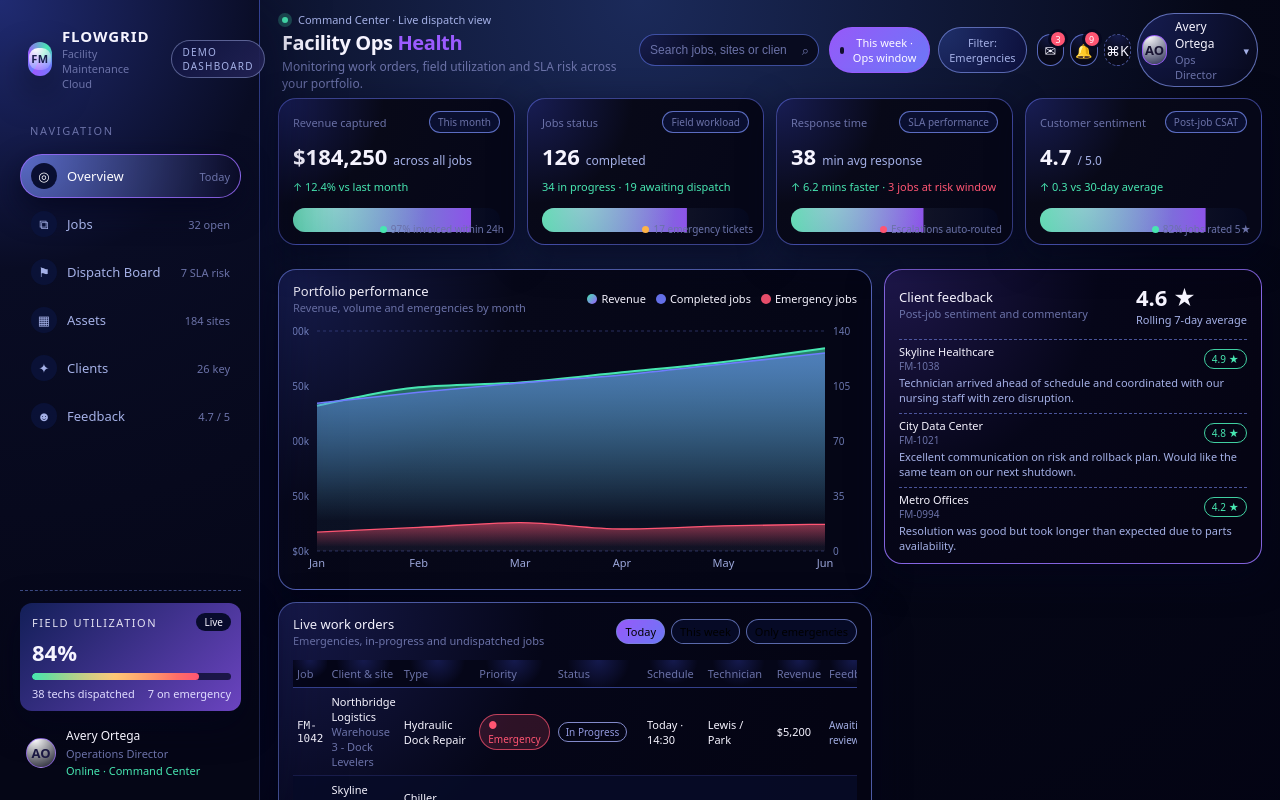
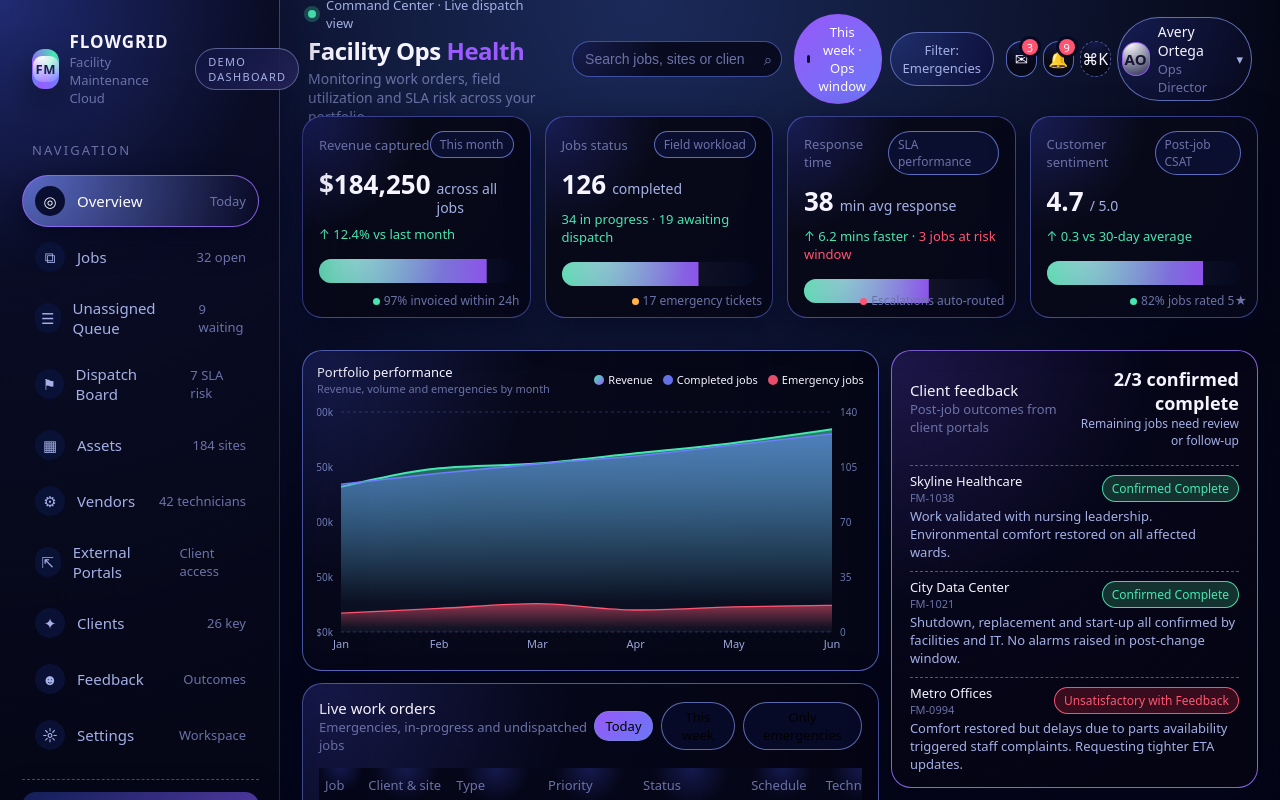
Before and after one commit to carledwardm/cursor-dashboard-project, a Next.js app: page / in a window 1280 px wide. Shown: the top 800 px of the page. Built offline with nearby package versions, Linux system fonts and the light colour scheme.

Commit message:
Add additional tabs to left bar, increase font size, increase component sizes

```diff
--- a/src/app/Dashboard.module.scss
+++ b/src/app/Dashboard.module.scss
@@ -8,8 +8,8 @@
   flex: 1;
   display: flex;
   flex-direction: column;
-  padding: 16px 18px 18px;
-  gap: 10px;
+  padding: 20px 22px 22px;
+  gap: 14px;
 }
 
 .content {
--- a/src/app/globals.css
+++ b/src/app/globals.css
@@ -16,15 +16,15 @@
   --color-text-muted: #a4b0e6;
   --color-text-soft: #6b72a8;
 
-  --radius-lg: 18px;
-  --radius-md: 12px;
+  --radius-lg: 20px;
+  --radius-md: 14px;
   --radius-pill: 999px;
 
   --shadow-soft: 0 18px 60px rgba(5, 8, 40, 0.78);
   --shadow-subtle: 0 12px 35px rgba(3, 5, 28, 0.65);
 
-  --sidebar-width: 260px;
-  --header-height: 72px;
+  --sidebar-width: 280px;
+  --header-height: 82px;
 }
 
 html,
@@ -38,6 +38,7 @@ body {
   color: var(--color-text-primary);
   background: radial-gradient(circle at top, #1b2a5a 0, #050716 52%, #030313 100%);
   font-family: system-ui, -apple-system, BlinkMacSystemFont, "Segoe UI", sans-serif;
+  font-size: 16px;
   -webkit-font-smoothing: antialiased;
   -moz-osx-font-smoothing: grayscale;
 }
--- a/src/components/dashboard/FeedbackPanel.module.scss
+++ b/src/components/dashboard/FeedbackPanel.module.scss
@@ -1,6 +1,6 @@
 .card {
   border-radius: var(--radius-lg);
-  padding: 12px 14px 10px;
+  padding: 16px 18px 14px;
   background: radial-gradient(circle at top left, #1e174b 0, #060619 45%, #050413 85%);
   border: 1px solid rgba(152, 116, 255, 0.85);
   box-shadow: var(--shadow-subtle);
@@ -13,40 +13,44 @@
   display: flex;
   justify-content: space-between;
   align-items: center;
-  font-size: 12px;
+  font-size: 13px;
 }
 
 .title {
-  font-size: 13px;
+  font-size: 15px;
   font-weight: 500;
 }
 
 .subtitle {
-  font-size: 11px;
+  font-size: 13px;
   color: var(--color-text-soft);
 }
 
-.score {
-  font-size: 22px;
+.summary {
+  text-align: right;
+}
+
+.summaryPrimary {
+  font-size: 18px;
   font-weight: 600;
 }
 
-.scoreMeta {
-  font-size: 11px;
+.summaryMeta {
+  font-size: 12px;
   color: var(--color-text-muted);
 }
 
 .list {
   display: flex;
   flex-direction: column;
-  gap: 8px;
-  margin-top: 4px;
+  gap: 10px;
+  margin-top: 8px;
 }
 
 .item {
-  padding-top: 4px;
+  padding-top: 6px;
   border-top: 1px dashed rgba(92, 104, 186, 0.8);
-  font-size: 11px;
+  font-size: 13px;
 }
 
 .clientRow {
@@ -61,16 +65,35 @@
 }
 
 .jobId {
-  font-size: 10px;
+  font-size: 11px;
   color: var(--color-text-soft);
 }
 
-.scorePill {
-  padding: 2px 7px;
+.outcomePill {
+  padding: 4px 9px;
   border-radius: 999px;
-  border: 1px solid rgba(71, 230, 177, 0.9);
+  border: 1px solid rgba(146, 153, 222, 0.9);
+  background: rgba(10, 14, 50, 0.96);
+  color: var(--color-text-muted);
+  font-size: 12px;
+}
+
+.outcomePositive {
+  border-color: rgba(71, 230, 177, 0.9);
+  background: rgba(23, 57, 52, 0.9);
   color: var(--color-success);
-  font-size: 10px;
+}
+
+.outcomeNegative {
+  border-color: rgba(255, 85, 115, 0.95);
+  background: rgba(60, 14, 30, 0.92);
+  color: var(--color-danger);
+}
+
+.outcomeFollowup {
+  border-color: rgba(255, 179, 71, 0.95);
+  background: rgba(60, 41, 17, 0.94);
+  color: var(--color-warning);
 }
 
 .comment {
--- a/src/components/dashboard/FeedbackPanel.tsx
+++ b/src/components/dashboard/FeedbackPanel.tsx
@@ -1,9 +1,12 @@
 import { customerFeedback } from "@/data/dashboardData";
+import type { FeedbackOutcome } from "@/data/dashboardData";
 import styles from "./FeedbackPanel.module.scss";
 
 export function FeedbackPanel() {
-  const avgScore =
-    customerFeedback.reduce((sum, f) => sum + f.score, 0) / customerFeedback.length;
+  const total = customerFeedback.length;
+  const confirmed = customerFeedback.filter(
+    (f) => f.outcome === "Confirmed Complete",
+  ).length;
 
   return (
     <section
@@ -14,11 +17,13 @@ export function FeedbackPanel() {
       <div className={styles.headerRow}>
         <div>
           <div className={styles.title}>Client feedback</div>
-          <div className={styles.subtitle}>Post-job sentiment and commentary</div>
+          <div className={styles.subtitle}>Post-job outcomes from client portals</div>
         </div>
-        <div>
-          <div className={styles.score}>{avgScore.toFixed(1)} ★</div>
-          <div className={styles.scoreMeta}>Rolling 7-day average</div>
+        <div className={styles.summary}>
+          <div className={styles.summaryPrimary}>
+            {confirmed}/{total} confirmed complete
+          </div>
+          <div className={styles.summaryMeta}>Remaining jobs need review or follow-up</div>
         </div>
       </div>
 
@@ -30,7 +35,11 @@ export function FeedbackPanel() {
                 <div className={styles.client}>{feedback.client}</div>
                 <div className={styles.jobId}>{feedback.jobId}</div>
               </div>
-              <span className={styles.scorePill}>{feedback.score.toFixed(1)} ★</span>
+              <span
+                className={`${styles.outcomePill} ${outcomeClass(feedback.outcome)}`}
+              >
+                {feedback.outcome}
+              </span>
             </div>
             <p className={styles.comment}>{feedback.comment}</p>
           </article>
@@ -39,3 +48,9 @@ export function FeedbackPanel() {
     </section>
   );
 }
+
+function outcomeClass(outcome: FeedbackOutcome) {
+  if (outcome === "Confirmed Complete") return styles.outcomePositive;
+  if (outcome === "Unsatisfactory with Feedback") return styles.outcomeNegative;
+  return styles.outcomeFollowup;
+}
--- a/src/components/dashboard/JobsTable.module.scss
+++ b/src/components/dashboard/JobsTable.module.scss
@@ -1,6 +1,6 @@
 .card {
   border-radius: var(--radius-lg);
-  padding: 12px 14px 10px;
+  padding: 14px 16px 12px;
   background: radial-gradient(circle at top left, #171a4b 0, #050618 40%, #040413 85%);
   border: 1px solid rgba(106, 125, 220, 0.7);
   box-shadow: var(--shadow-subtle);
@@ -13,28 +13,28 @@
   display: flex;
   justify-content: space-between;
   align-items: center;
-  font-size: 12px;
+  font-size: 13px;
 }
 
 .title {
-  font-size: 13px;
+  font-size: 15px;
   font-weight: 500;
 }
 
 .subtitle {
-  font-size: 11px;
+  font-size: 13px;
   color: var(--color-text-soft);
 }
 
 .filters {
   display: flex;
   align-items: center;
-  gap: 6px;
-  font-size: 11px;
+  gap: 8px;
+  font-size: 13px;
 }
 
 .filterChip {
-  padding: 4px 8px;
+  padding: 5px 10px;
   border-radius: 999px;
   border: 1px solid rgba(118, 136, 215, 0.75);
   background: rgba(7, 11, 40, 0.96);
@@ -46,20 +46,20 @@
 }
 
 .tableWrapper {
-  margin-top: 4px;
-  max-height: 240px;
+  margin-top: 6px;
+  max-height: 260px;
   overflow: auto;
 }
 
 .table {
   width: 100%;
   border-collapse: collapse;
-  font-size: 11px;
+  font-size: 13px;
 }
 
 .th {
   text-align: left;
-  padding: 6px 4px;
+  padding: 8px 6px;
   color: var(--color-text-soft);
   font-weight: 500;
   border-bottom: 1px solid rgba(58, 71, 151, 0.9);
@@ -70,7 +70,7 @@
 }
 
 .td {
-  padding: 6px 4px;
+  padding: 8px 6px;
   border-bottom: 1px solid rgba(27, 32, 80, 0.9);
 }
 
@@ -92,9 +92,9 @@
 }
 
 .priorityPill {
-  padding: 3px 8px;
+  padding: 4px 9px;
   border-radius: 999px;
-  font-size: 10px;
+  font-size: 12px;
   display: inline-flex;
   align-items: center;
   gap: 4px;
@@ -125,9 +125,9 @@
 }
 
 .statusPill {
-  padding: 2px 7px;
+  padding: 3px 8px;
   border-radius: 999px;
-  font-size: 10px;
+  font-size: 12px;
   border: 1px solid rgba(119, 135, 214, 0.7);
 }
 
@@ -152,7 +152,7 @@
 }
 
 .slaBadge {
-  font-size: 10px;
+  font-size: 12px;
   color: var(--color-danger);
 }
 
@@ -161,7 +161,7 @@
 }
 
 .feedback {
-  font-size: 10px;
+  font-size: 12px;
   color: var(--color-text-muted);
 }
 
--- a/src/components/dashboard/KpiCards.module.scss
+++ b/src/components/dashboard/KpiCards.module.scss
@@ -1,13 +1,13 @@
 .grid {
   display: grid;
   grid-template-columns: repeat(4, minmax(0, 1fr));
-  gap: 12px;
-  margin-bottom: 14px;
+  gap: 14px;
+  margin-bottom: 18px;
 }
 
 .card {
   border-radius: var(--radius-lg);
-  padding: 12px 14px;
+  padding: 14px 16px;
   background: radial-gradient(circle at top left, #181d54 0, #080918 38%, #060718 80%);
   border: 1px solid rgba(111, 124, 255, 0.5);
   box-shadow: var(--shadow-subtle);
@@ -22,14 +22,14 @@
   display: flex;
   justify-content: space-between;
   align-items: center;
-  font-size: 11px;
+  font-size: 13px;
   color: var(--color-text-soft);
 }
 
 .pill {
-  padding: 3px 8px;
+  padding: 4px 9px;
   border-radius: 999px;
-  font-size: 10px;
+  font-size: 12px;
   border: 1px solid rgba(126, 148, 255, 0.7);
   background: rgba(11, 16, 49, 0.96);
 }
@@ -41,17 +41,17 @@
 }
 
 .value {
-  font-size: 22px;
+  font-size: 26px;
   font-weight: 600;
 }
 
 .unit {
-  font-size: 12px;
+  font-size: 14px;
   color: var(--color-text-muted);
 }
 
 .trend {
-  font-size: 11px;
+  font-size: 13px;
   color: var(--color-success);
 }
 
@@ -60,7 +60,7 @@
 }
 
 .sparkTrack {
-  margin-top: 6px;
+  margin-top: 8px;
   width: 100%;
   height: 24px;
   border-radius: 999px;
@@ -87,7 +87,7 @@
   position: absolute;
   right: 10px;
   bottom: 8px;
-  font-size: 10px;
+  font-size: 12px;
   color: var(--color-text-soft);
 }
 
--- a/src/components/layout/Header.module.scss
+++ b/src/components/layout/Header.module.scss
@@ -3,8 +3,8 @@
   display: flex;
   align-items: center;
   justify-content: space-between;
-  gap: 16px;
-  padding: 8px 4px 12px;
+  gap: 18px;
+  padding: 10px 6px 14px;
 }
 
 .titleBlock {
@@ -14,13 +14,13 @@
 }
 
 .title {
-  font-size: 20px;
+  font-size: 24px;
   font-weight: 600;
   letter-spacing: -0.02em;
 }
 
 .subtitle {
-  font-size: 12px;
+  font-size: 14px;
   color: var(--color-text-soft);
 }
 
@@ -33,13 +33,13 @@
   align-items: center;
   gap: 10px;
   margin-top: 4px;
-  font-size: 11px;
+  font-size: 13px;
   color: var(--color-text-muted);
 }
 
 .dot {
-  width: 6px;
-  height: 6px;
+  width: 8px;
+  height: 8px;
   border-radius: 999px;
   background: var(--color-success);
   box-shadow: 0 0 0 4px rgba(71, 230, 177, 0.25);
@@ -48,22 +48,22 @@
 .toolbar {
   display: flex;
   align-items: center;
-  gap: 10px;
+  gap: 12px;
 }
 
 .search {
   position: relative;
-  min-width: 180px;
+  min-width: 210px;
 }
 
 .searchInput {
   width: 100%;
-  padding: 8px 32px 8px 10px;
+  padding: 9px 36px 9px 12px;
   border-radius: 999px;
   border: 1px solid rgba(103, 129, 255, 0.55);
   background: radial-gradient(circle at top left, #171d4e 0, #080b1f 40%);
   color: var(--color-text-primary);
-  font-size: 12px;
+  font-size: 14px;
 }
 
 .searchInput::placeholder {
@@ -75,7 +75,7 @@
   right: 10px;
   top: 50%;
   transform: translateY(-50%);
-  font-size: 13px;
+  font-size: 15px;
   color: var(--color-text-soft);
 }
 
@@ -86,9 +86,9 @@
 }
 
 .chip {
-  padding: 7px 10px;
+  padding: 8px 12px;
   border-radius: 999px;
-  font-size: 11px;
+  font-size: 13px;
   border: 1px solid rgba(120, 139, 221, 0.7);
   background: radial-gradient(circle at top left, rgba(33, 49, 110, 0.95), rgba(12, 15, 58, 0.98));
   color: var(--color-text-muted);
@@ -108,8 +108,8 @@
 }
 
 .chipDot {
-  width: 7px;
-  height: 7px;
+  width: 8px;
+  height: 8px;
   border-radius: 999px;
   background: rgba(5, 7, 26, 0.9);
 }
@@ -121,15 +121,15 @@
 }
 
 .iconButton {
-  width: 32px;
-  height: 32px;
+  width: 36px;
+  height: 36px;
   border-radius: 999px;
   border: 1px solid rgba(122, 145, 255, 0.7);
   background: radial-gradient(circle at top, #151b4b, #080918 60%);
   display: flex;
   align-items: center;
   justify-content: center;
-  font-size: 14px;
+  font-size: 16px;
   cursor: pointer;
   color: var(--color-text-primary);
   position: relative;
@@ -144,12 +144,12 @@
   position: absolute;
   top: -3px;
   right: -2px;
-  width: 14px;
-  height: 14px;
+  width: 16px;
+  height: 16px;
   border-radius: 999px;
   background: var(--color-danger);
   color: #fff;
-  font-size: 9px;
+  font-size: 11px;
   display: flex;
   align-items: center;
   justify-content: center;
@@ -167,15 +167,15 @@
 }
 
 .userAvatar {
-  width: 30px;
-  height: 30px;
+  width: 34px;
+  height: 34px;
   border-radius: 999px;
   background: radial-gradient(circle at 25% 0%, #ffffff, rgba(255, 255, 255, 0.1));
   border: 1px solid rgba(155, 91, 255, 0.9);
   display: flex;
   align-items: center;
   justify-content: center;
-  font-size: 13px;
+  font-size: 15px;
   font-weight: 600;
   color: #181433;
 }
@@ -187,16 +187,16 @@
 }
 
 .userName {
-  font-size: 12px;
+  font-size: 14px;
 }
 
 .userRole {
-  font-size: 11px;
+  font-size: 13px;
   color: var(--color-text-soft);
 }
 
 .userCaret {
-  font-size: 11px;
+  font-size: 13px;
   color: var(--color-text-muted);
 }
 
--- a/src/components/layout/Sidebar.module.scss
+++ b/src/components/layout/Sidebar.module.scss
@@ -4,7 +4,7 @@
   left: 0;
   height: 100vh;
   width: var(--sidebar-width);
-  padding: 20px 18px 20px 20px;
+  padding: 22px 20px 22px 22px;
   background: radial-gradient(circle at top left, #202b72 0, #090c24 32%, #050616 90%);
   border-right: 1px solid rgba(115, 138, 255, 0.24);
   box-shadow: var(--shadow-soft);
@@ -19,8 +19,8 @@
   display: flex;
   align-items: center;
   justify-content: space-between;
-  gap: 12px;
-  padding: 6px 8px 10px;
+  gap: 14px;
+  padding: 8px 10px 12px;
 }
 
 .brandMark {
@@ -30,8 +30,8 @@
 }
 
 .brandLogo {
-  width: 34px;
-  height: 34px;
+  width: 40px;
+  height: 40px;
   border-radius: 12px;
   background: conic-gradient(
     from 210deg,
@@ -48,36 +48,36 @@
 }
 
 .brandLogoInner {
-  width: 22px;
-  height: 22px;
+  width: 26px;
+  height: 26px;
   border-radius: 9px;
   background: radial-gradient(circle at 30% 0%, #ffffff, rgba(255, 255, 255, 0.05));
   display: flex;
   align-items: center;
   justify-content: center;
-  font-size: 11px;
+  font-size: 13px;
   font-weight: 700;
   letter-spacing: 0.04em;
   color: #1b1f4e;
 }
 
 .brandTextPrimary {
-  font-size: 15px;
+  font-size: 17px;
   font-weight: 600;
   letter-spacing: 0.06em;
   text-transform: uppercase;
 }
 
 .brandTextSecondary {
-  font-size: 11px;
+  font-size: 13px;
   color: var(--color-text-soft);
 }
 
 .badge {
-  padding: 4px 10px;
+  padding: 5px 12px;
   border-radius: 999px;
   border: 1px solid rgba(186, 199, 255, 0.4);
-  font-size: 10px;
+  font-size: 11px;
   text-transform: uppercase;
   letter-spacing: 0.12em;
   color: var(--color-text-muted);
@@ -97,7 +97,7 @@
 }
 
 .navSectionLabel {
-  font-size: 11px;
+  font-size: 13px;
   letter-spacing: 0.16em;
   text-transform: uppercase;
   color: var(--color-text-soft);
@@ -113,11 +113,11 @@
 
 .navItem {
   border-radius: 999px;
-  padding: 8px 10px;
+  padding: 10px 12px;
   display: flex;
   align-items: center;
-  gap: 10px;
-  font-size: 13px;
+  gap: 12px;
+  font-size: 15px;
   color: var(--color-text-muted);
   cursor: pointer;
   border: 1px solid transparent;
@@ -125,14 +125,14 @@
 }
 
 .navItemIcon {
-  width: 26px;
-  height: 26px;
+  width: 30px;
+  height: 30px;
   border-radius: 999px;
   background: rgba(11, 20, 61, 0.75);
   display: flex;
   align-items: center;
   justify-content: center;
-  font-size: 13px;
+  font-size: 15px;
 }
 
 .navItemPrimary {
@@ -141,7 +141,7 @@
 
 .navItemMeta {
   margin-left: auto;
-  font-size: 11px;
+  font-size: 13px;
   color: var(--color-text-soft);
 }
 
@@ -176,7 +176,7 @@
 
 .utilizationCard {
   border-radius: var(--radius-md);
-  padding: 10px 10px 10px 12px;
+  padding: 12px 12px 12px 14px;
   background: linear-gradient(
     135deg,
     rgba(19, 32, 91, 0.95),
@@ -192,7 +192,7 @@
   display: flex;
   justify-content: space-between;
   align-items: center;
-  font-size: 11px;
+  font-size: 13px;
 }
 
 .utilizationTitle {
@@ -209,7 +209,7 @@
 }
 
 .utilizationValue {
-  font-size: 22px;
+  font-size: 26px;
   font-weight: 600;
 }
 
@@ -217,14 +217,14 @@
   display: flex;
   justify-content: space-between;
   align-items: center;
-  font-size: 11px;
+  font-size: 13px;
   color: #e0dcff;
 }
 
 .sparklineTrack {
   position: relative;
   width: 100%;
-  height: 7px;
+  height: 9px;
   border-radius: 999px;
   background: rgba(4, 7, 32, 0.72);
   overflow: hidden;
@@ -248,20 +248,20 @@
 .profileRow {
   display: flex;
   align-items: center;
-  gap: 10px;
-  padding: 6px 6px 2px;
+  gap: 12px;
+  padding: 8px 6px 4px;
 }
 
 .profileAvatar {
-  width: 30px;
-  height: 30px;
+  width: 34px;
+  height: 34px;
   border-radius: 999px;
   background: radial-gradient(circle at 30% 0%, #ffffff, rgba(255, 255, 255, 0.08));
   border: 1px solid rgba(156, 108, 255, 0.7);
   display: flex;
   align-items: center;
   justify-content: center;
-  font-size: 13px;
+  font-size: 15px;
   font-weight: 600;
   color: #1b1842;
 }
@@ -273,17 +273,17 @@
 }
 
 .profileName {
-  font-size: 12px;
+  font-size: 14px;
   font-weight: 500;
 }
 
 .profileRole {
-  font-size: 11px;
+  font-size: 13px;
   color: var(--color-text-soft);
 }
 
 .profileStatus {
-  font-size: 11px;
+  font-size: 13px;
   color: var(--color-success);
 }
 
--- a/src/components/layout/Sidebar.tsx
+++ b/src/components/layout/Sidebar.tsx
@@ -3,10 +3,14 @@ import styles from "./Sidebar.module.scss";
 const navItems = [
   { label: "Overview", icon: "◎", meta: "Today", active: true, href: "#overview" },
   { label: "Jobs", icon: "⧉", meta: "32 open", active: false, href: "#jobs" },
+  { label: "Unassigned Queue", icon: "☰", meta: "9 waiting", active: false, href: "#unassigned" },
   { label: "Dispatch Board", icon: "⚑", meta: "7 SLA risk", active: false, href: "#dispatch" },
   { label: "Assets", icon: "▦", meta: "184 sites", active: false, href: "#assets" },
+  { label: "Vendors", icon: "⚙", meta: "42 technicians", active: false, href: "#vendors" },
+  { label: "External Portals", icon: "⇱", meta: "Client access", active: false, href: "#portals" },
   { label: "Clients", icon: "✦", meta: "26 key", active: false, href: "#clients" },
-  { label: "Feedback", icon: "☻", meta: "4.7 / 5", active: false, href: "#feedback" },
+  { label: "Feedback", icon: "☻", meta: "Outcomes", active: false, href: "#feedback" },
+  { label: "Settings", icon: "☼", meta: "Workspace", active: false, href: "#settings" },
 ];
 
 export function Sidebar() {
--- a/src/data/dashboardData.ts
+++ b/src/data/dashboardData.ts
@@ -118,23 +118,38 @@ export const jobs: Job[] = [
   },
 ];
 
-export const customerFeedback = [
+export type FeedbackOutcome =
+  | "Confirmed Complete"
+  | "Unsatisfactory with Feedback"
+  | "Follow-up Scheduled";
+
+export interface CustomerFeedback {
+  client: string;
+  comment: string;
+  outcome: FeedbackOutcome;
+  jobId: string;
+}
+
+export const customerFeedback: CustomerFeedback[] = [
   {
     client: "Skyline Healthcare",
-    comment: "Technician arrived ahead of schedule and coordinated with our nursing staff with zero disruption.",
-    score: 4.9,
+    comment:
+      "Work validated with nursing leadership. Environmental comfort restored on all affected wards.",
+    outcome: "Confirmed Complete",
     jobId: "FM-1038",
   },
   {
     client: "City Data Center",
-    comment: "Excellent communication on risk and rollback plan. Would like the same team on our next shutdown.",
-    score: 4.8,
+    comment:
+      "Shutdown, replacement and start-up all confirmed by facilities and IT. No alarms raised in post-change window.",
+    outcome: "Confirmed Complete",
     jobId: "FM-1021",
   },
   {
     client: "Metro Offices",
-    comment: "Resolution was good but took longer than expected due to parts availability.",
-    score: 4.2,
+    comment:
+      "Comfort restored but delays due to parts availability triggered staff complaints. Requesting tighter ETA updates.",
+    outcome: "Unsatisfactory with Feedback",
     jobId: "FM-0994",
   },
 ];
```
